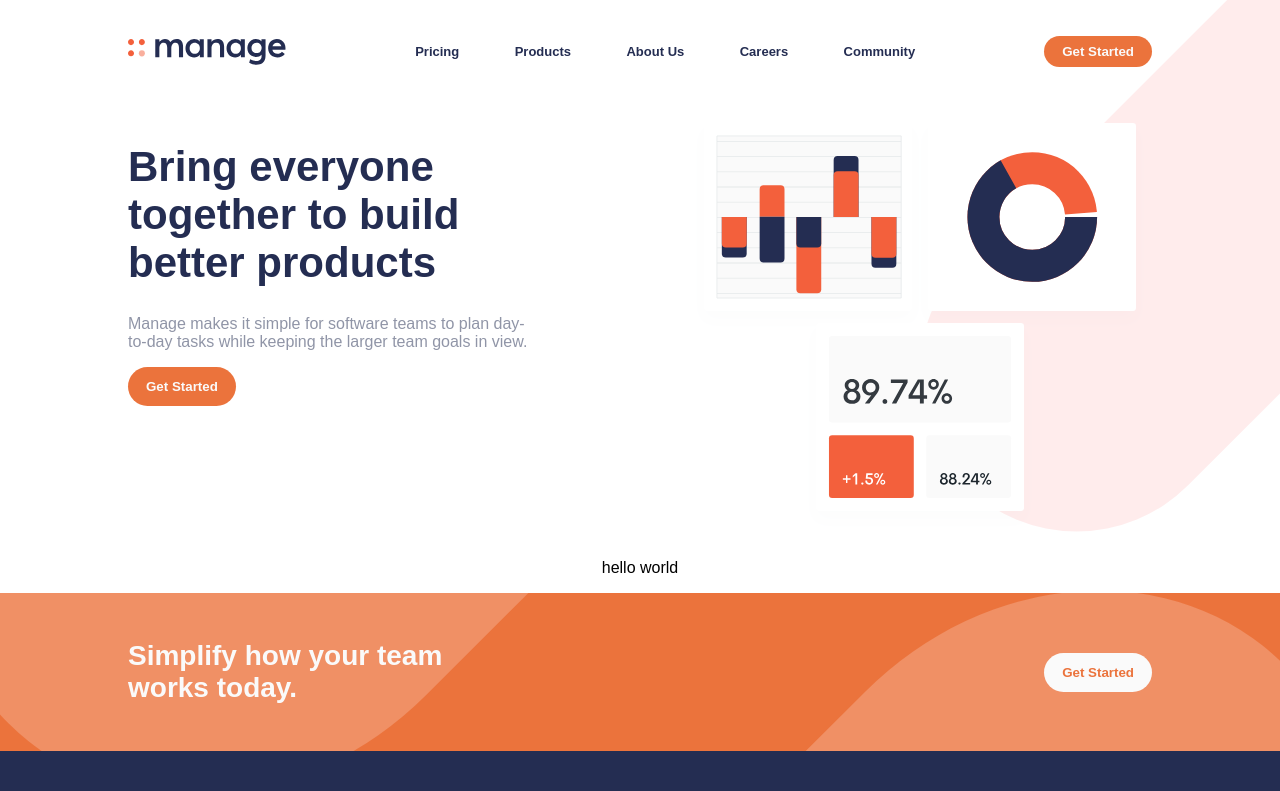
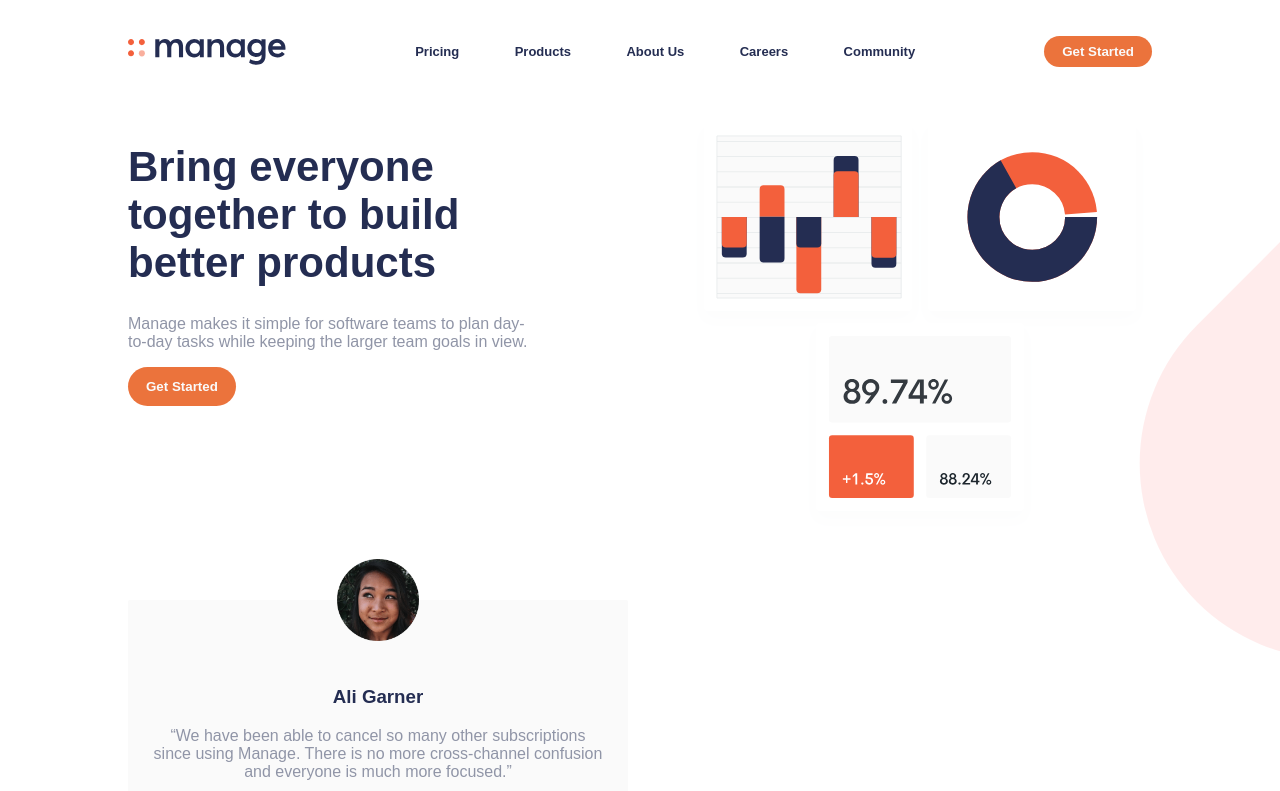
Before and after one commit to osaimola/manage-landing-page, a React (Create React App) app: page / in a window 1280 px wide. Shown: the top 791 px of the page. Built offline with nearby package versions, Linux system fonts and the light colour scheme; a web font is replaced by a local one.

Commit message:
initialize reviews

```diff
--- a/src/App.js
+++ b/src/App.js
@@ -4,6 +4,7 @@ import Navbar from "./components/navbar/navbar";
 import Intro from "./components/intro/intro";
 import Banner from "./components/banner/banner";
 import Footer from "./components/footer/footer";
+import Review from "./components/review/review";
 
 function App() {
   return (
@@ -11,7 +12,7 @@ function App() {
       <div className="App">
         <Navbar />
         <Intro />
-        <p>hello world</p>
+        <Review />
       </div>
       <Banner />
       <Footer />
--- /dev/null
+++ b/src/components/review/review.css
@@ -0,0 +1,29 @@
+.review {
+  max-width: 500px;
+  background-color: #fafafa;
+  padding-bottom: 16px;
+  margin-top: 65px;
+  border-radius: 2px;
+}
+
+.review-image {
+  position: relative;
+  top: -41px;
+}
+
+.review-image img {
+  width: 82px;
+  height: auto;
+}
+
+.review-content h3 {
+  color: #242d52;
+  margin-top: 0px;
+}
+
+.review-content p {
+  color: #9095a7;
+  text-align: center;
+  font-size: 16px;
+  padding: 0px 24px;
+}
--- /dev/null
+++ b/src/components/review/review.jsx
@@ -0,0 +1,25 @@
+import React from "react";
+import "./review.css";
+import dp from "../../images/avatar-ali.png";
+
+function Review(props) {
+  return (
+    <React.Fragment>
+      <div className="review">
+        <div className="review-image">
+          <img alt="" src={dp} />
+        </div>
+        <div className="review-content">
+          <h3>Ali Garner</h3>
+          <p>
+            “We have been able to cancel so many other subscriptions since using
+            Manage. There is no more cross-channel confusion and everyone is
+            much more focused.”
+          </p>
+        </div>
+      </div>
+    </React.Fragment>
+  );
+}
+
+export default Review;
```
